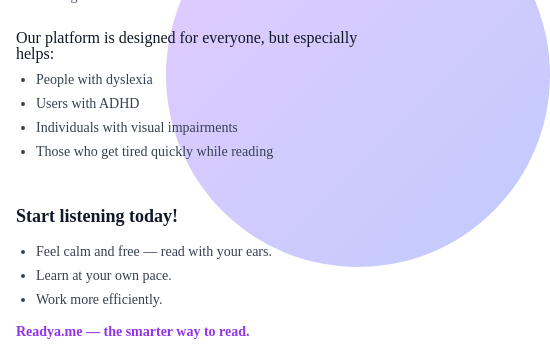
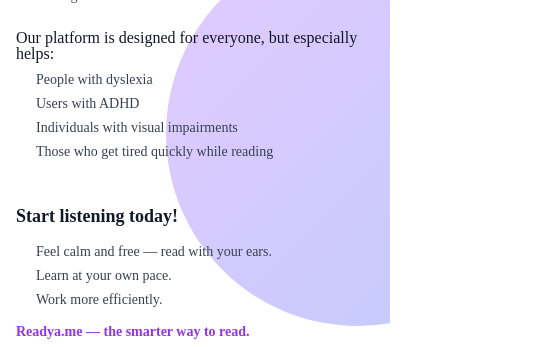
Before and after one commit to gaga-chituashvili/readya-autoreader, a React (Vite) app: page /about-us in a window 390 px wide. Shown: the part 497-844 px from the top of the page, 550 px wide, since content can reach past the window. Built offline with nearby package versions, Linux system fonts and the light colour scheme; no server answers.

Commit message:
fix:change some style and responsive in aboutus page

```diff
--- a/src/pages/AboutUs.tsx
+++ b/src/pages/AboutUs.tsx
@@ -8,8 +8,8 @@ export const AboutUs = () => {
   const benefits = t("benefits", { returnObjects: true }) as string[];
 
   return (
-    <section className="max-w-6xl mx-auto px-4 sm:px-6 lg:px-8 py-16 sm:py-20">
-      <div className="pointer-events-none absolute bottom-20 -right-40 w-96 h-96 rounded-full bg-gradient-to-br from-purple-300 to-indigo-300 opacity-70 dark:opacity-40" />
+    <section className="relative  mx-auto px-4 sm:px-6 lg:px-40 py-16 sm:py-20 overflow-hidden">
+      <div className="pointer-events-none absolute bottom-20 -right-40 w-96 h-96 rounded-full bg-gradient-to-br from-purple-300 to-indigo-300 opacity-70 dark:opacity-40 " />
 
       <article className="relative z-10 max-w-3xl space-y-6 sm:space-y-8">
         <h1 className="text-3xl sm:text-4xl font-bold text-gray-900 dark:text-white">
@@ -45,7 +45,7 @@ export const AboutUs = () => {
             {t("audience_title")}
           </p>
 
-          <ul className="list-disc pl-5 sm:pl-6 space-y-1 text-gray-700 dark:text-gray-300 text-sm sm:text-base">
+          <ul className=" pl-5 sm:pl-6 space-y-1 text-gray-700 dark:text-gray-300 text-sm sm:text-base">
             {audience.map((item) => (
               <li key={item}>{item}</li>
             ))}
@@ -57,13 +57,13 @@ export const AboutUs = () => {
             {t("cta_title")}
           </p>
 
-          <ul className="list-disc pl-5 sm:pl-6 space-y-1 text-gray-700 dark:text-gray-300 text-sm sm:text-base">
+          <ul className=" pl-5 sm:pl-6 space-y-1 text-gray-700 dark:text-gray-300 text-sm sm:text-base">
             {benefits.map((item) => (
               <li key={item}>{item}</li>
             ))}
           </ul>
 
-          <p className="text-purple-600 dark:text-purple-400 font-semibold text-sm sm:text-base">
+          <p className="text-purple-600 dark:text-purple-400 font-semibold text-sm sm:text-base md:text-2xl lg:text-3xl ">
             {t("cta")}
           </p>
         </div>
```
